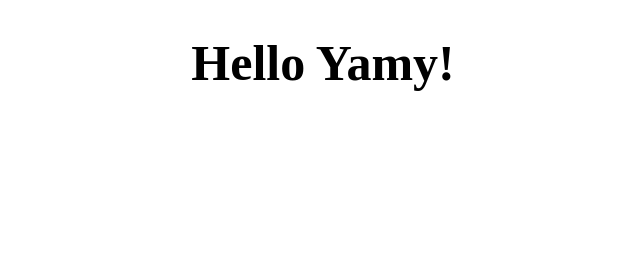
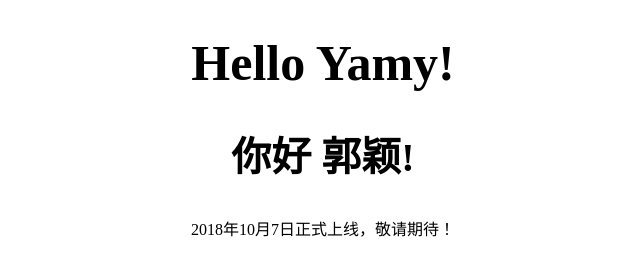
Before and after one commit to yuyang0809/yamy, a plain HTML site: page index.html in a window 1280 px wide. Shown: the whole page, without its empty margins (317-957 px from the left). Drawn offline with Linux system fonts and the light colour scheme.

Commit message:
add text

```diff
--- a/index.html
+++ b/index.html
@@ -8,9 +8,20 @@
             text-align: center;
             font-size: 50px;
         }
+        h2{
+            text-align: center;
+            font-size: 40px;
+        }
+        p{
+        	text-align: center;
+        }
     </style>
 </head>
 <body>
     <h1>Hello Yamy!</h1>
+    <h2>你好 郭颖!</h2>
+    <p>
+        2018年10月7日正式上线，敬请期待！
+    </p>
 </body>
 </html>
```
